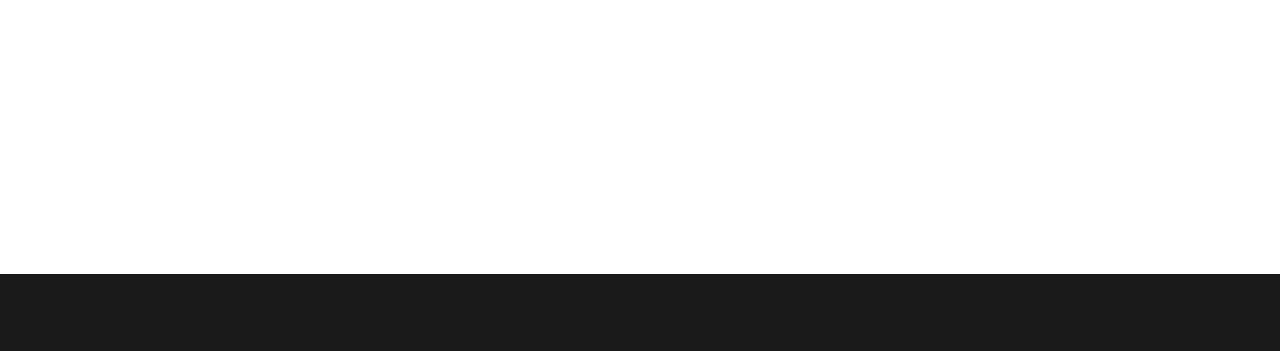
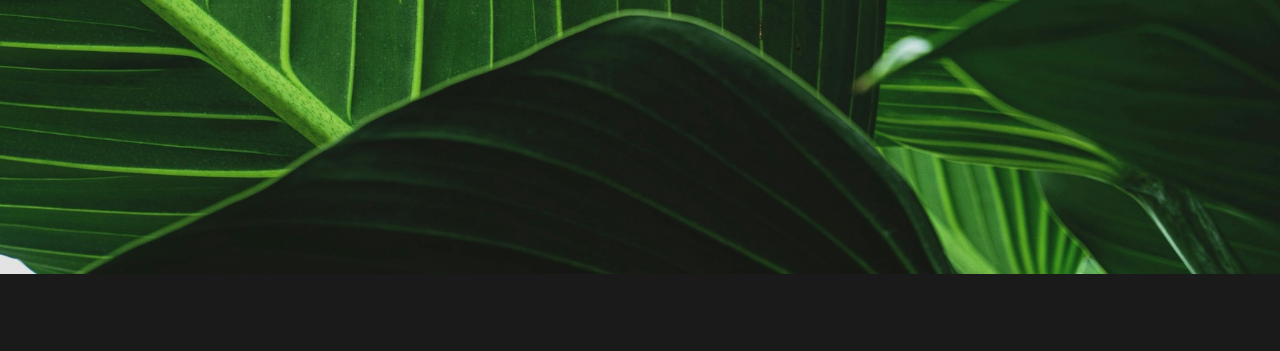
Before and after one commit to Anne-1-hash/botanical_cup, a plain HTML site: page index.html in a window 1280 px wide. Shown: the part 526-877 px from the top of the page. Drawn offline with Linux system fonts and the light colour scheme.

Commit message:
updated main html

```diff
--- a/index.html
+++ b/index.html
@@ -27,7 +27,7 @@
       </div>
 
       <img
-        src="images/background-image.jpg"
+        src="background-image.jpg"
         alt="green ferns background"
         class="hero-bg"
       />
```
